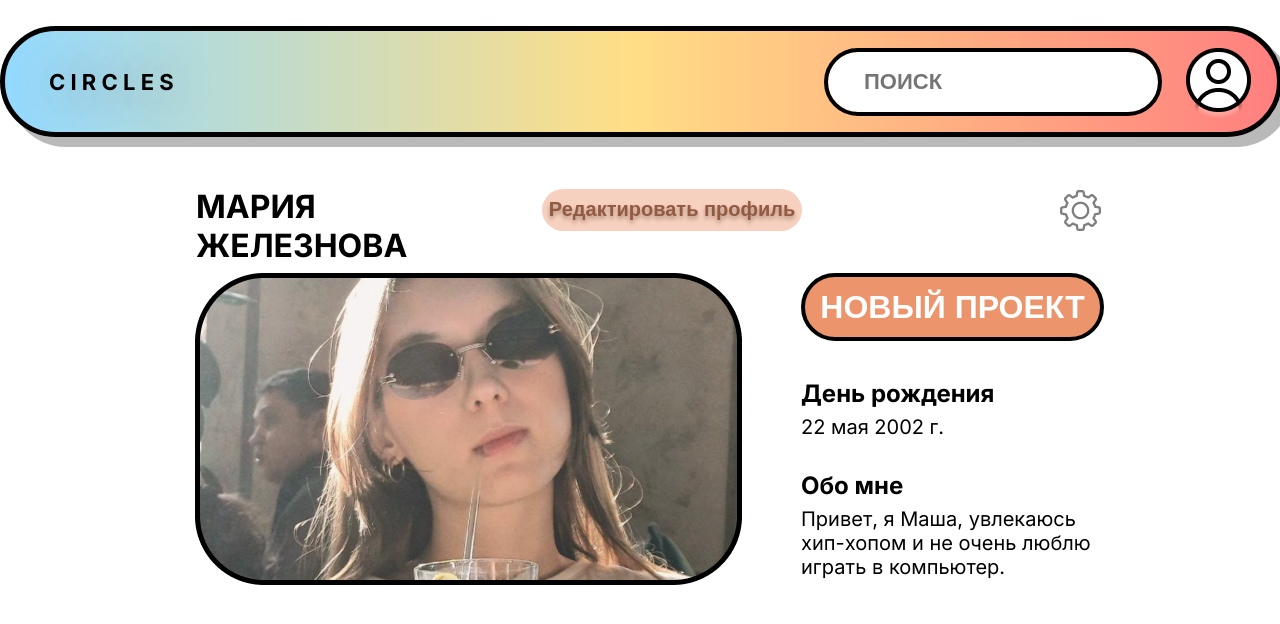
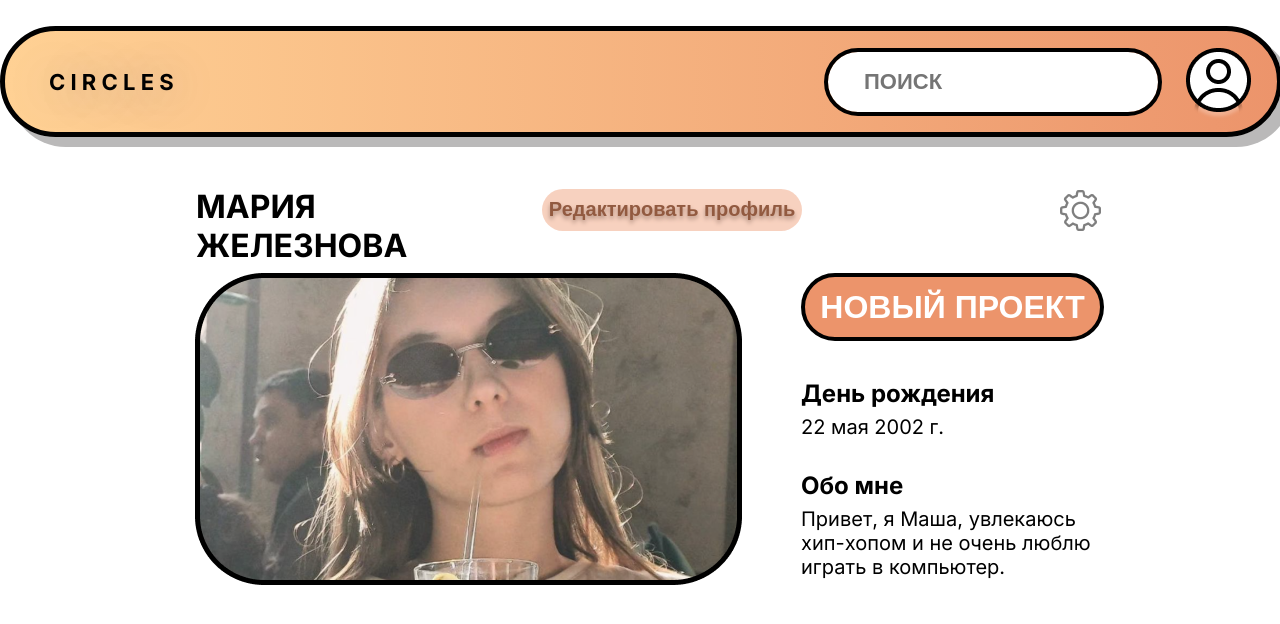
Before and after one commit to Rinkiari/circles, a React (Create React App) app: page /myprofile in a window 1280 px wide. Shown: the top 624 px of the page. Built offline with nearby package versions, Linux system fonts and the light colour scheme.

Commit message:
цвет хедера в зависимости от текущей страницы через хук useLocation

```diff
--- a/src/components/Header/Header.module.scss
+++ b/src/components/Header/Header.module.scss
@@ -11,8 +11,17 @@
   height: 111px;
   border: 5px solid black;
   border-radius: 60px;
-  background-image: linear-gradient(0.25turn, #93d9ff 0%, #ffde85 49%, #ff7f7f 100%);
   box-shadow: 10px 10px #bab9b9;
+  // default: background-image: linear-gradient(0.25turn, #93d9ff 0%, #ffde85 49%, #ff7f7f 100%);
+
+  //(ДОПИСАТЬ)
+  &.home {
+    background-image: linear-gradient(0.25turn, #93d9ff 0%, #ffde85 49%, #ff7f7f 100%);
+  }
+
+  &.myprofile {
+    background-image: linear-gradient(0.25turn, #ffd194 0%, #ec946b 100%);
+  }
 
   .left_side {
     display: flex;
--- a/src/components/Header/index.jsx
+++ b/src/components/Header/index.jsx
@@ -1,5 +1,6 @@
 import { useState } from 'react';
 import { Link } from 'react-router-dom';
+import { useLocation } from 'react-router-dom';
 import styles from './Header.module.scss';
 import acc_icon from './account_icon.png';
 
@@ -7,10 +8,14 @@ import Search from '../Search';
 
 const Header = () => {
   const [isLogged, setIsLogged] = useState(true);
+  const location = useLocation();
+  console.log(`location: ${location.pathname}`);
+
+  const pageClass = location.pathname === '/' ? 'home' : location.pathname.slice(1);
 
   return (
     <div className={styles.root}>
-      <div className={styles.panel_container}>
+      <div className={`${styles.panel_container} ${styles[pageClass]}`}>
         <div className={styles.left_side}>
           <Link to="/">
             <h1>C I R C L E S</h1>
```
